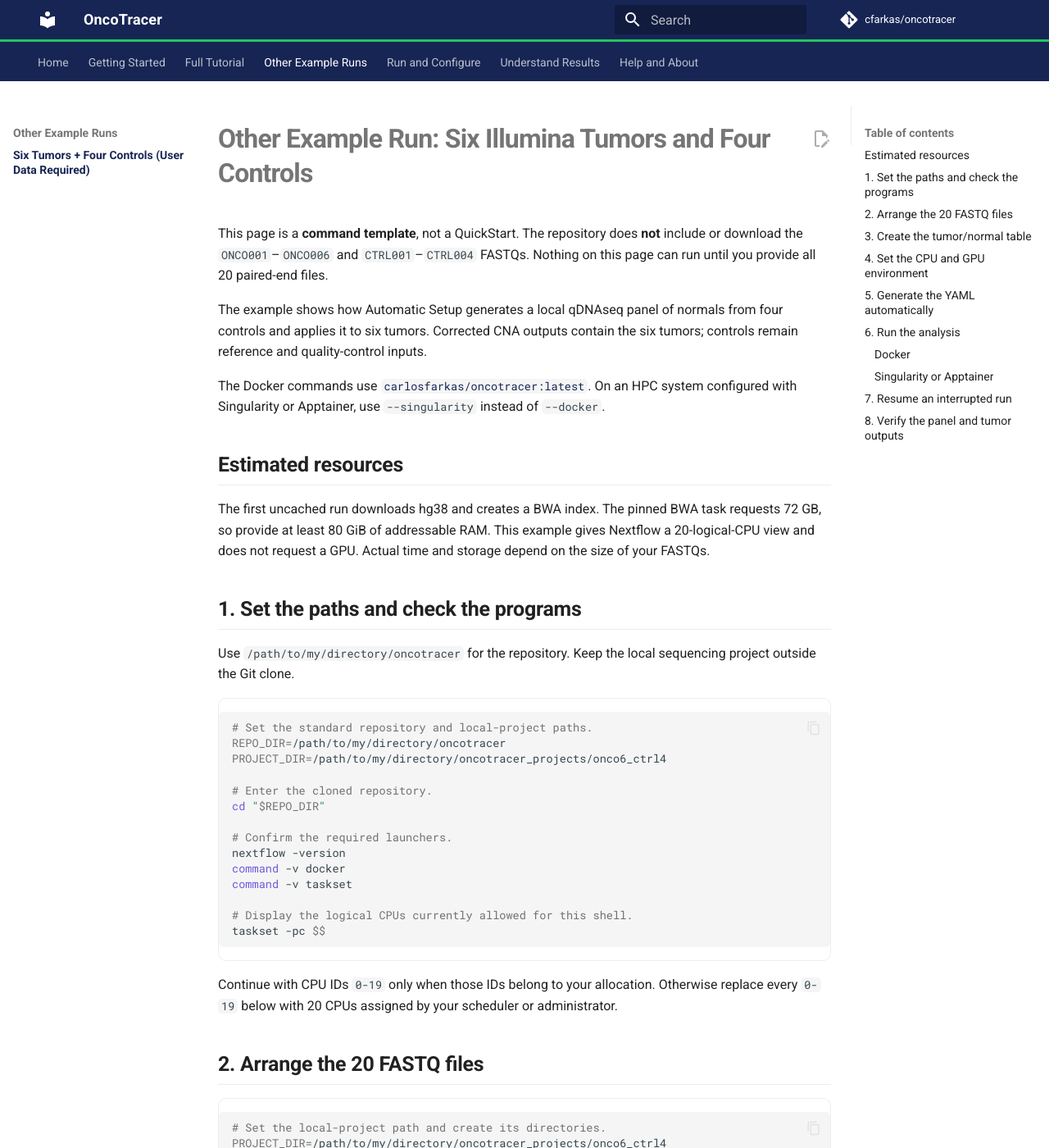
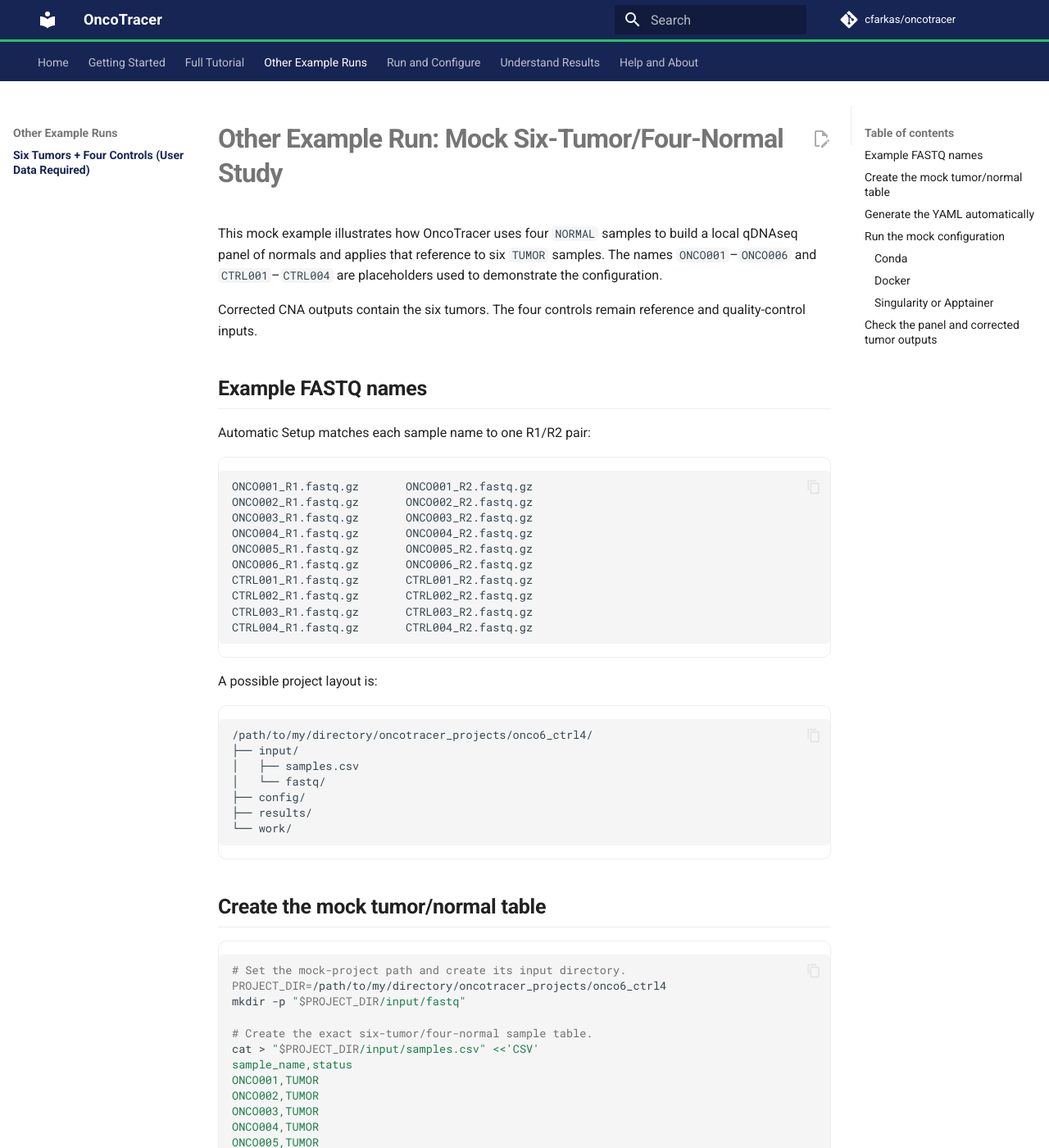
Before and after one commit to cfarkas/oncotracer, an MkDocs documentation site: the page built from docs/six_tumor_four_control.md, in a window 1280 px wide and 1400 px high. Shown: the whole window at 82% size. Built offline with MkDocs 1.6.1 and Material for MkDocs 9.7.7, drawn with Linux system fonts in a browser that asks for light colours; comment, search, counter and statistics services are not loaded; some of the changed text lies outside the part shown.

Commit message:
Docs: simplify the mock six-tumor four-normal example

````diff
--- a/docs/six_tumor_four_control.md
+++ b/docs/six_tumor_four_control.md
@@ -1,104 +1,46 @@
-# Other Example Run: Six Illumina Tumors and Four Controls
+# Other Example Run: Mock Six-Tumor/Four-Normal Study
 
-This page is a **command template**, not a QuickStart. The repository does **not** include or download the `ONCO001`–`ONCO006` and `CTRL001`–`CTRL004` FASTQs. Nothing on this page can run until you provide all 20 paired-end files.
+This mock example illustrates how OncoTracer uses four `NORMAL` samples to build a local qDNAseq panel of normals and applies that reference to six `TUMOR` samples. The names `ONCO001`–`ONCO006` and `CTRL001`–`CTRL004` are placeholders used to demonstrate the configuration.
 
-The example shows how Automatic Setup generates a local qDNAseq panel of normals from four controls and applies it to six tumors. Corrected CNA outputs contain the six tumors; controls remain reference and quality-control inputs.
+Corrected CNA outputs contain the six tumors. The four controls remain reference and quality-control inputs.
 
-The Docker commands use [`carlosfarkas/oncotracer:latest`](https://hub.docker.com/r/carlosfarkas/oncotracer). On an HPC system configured with Singularity or Apptainer, use `--singularity` instead of `--docker`.
+## Example FASTQ names
 
-## Estimated resources
+Automatic Setup matches each sample name to one R1/R2 pair:
 
-The first uncached run downloads hg38 and creates a BWA index. The pinned BWA task requests 72 GB, so provide at least 80 GiB of addressable RAM. This example gives Nextflow a 20-logical-CPU view and does not request a GPU. Actual time and storage depend on the size of your FASTQs.
-
-## 1. Set the paths and check the programs
-
-Use `/path/to/my/directory/oncotracer` for the repository. Keep the local sequencing project outside the Git clone.
-
-```bash
-# Set the standard repository and local-project paths.
-REPO_DIR=/path/to/my/directory/oncotracer
-PROJECT_DIR=/path/to/my/directory/oncotracer_projects/onco6_ctrl4
-
-# Enter the cloned repository.
-cd "$REPO_DIR"
-
-# Confirm the required launchers.
-nextflow -version
-command -v docker
-command -v taskset
-
-# Display the logical CPUs currently allowed for this shell.
-taskset -pc $$
+```text
+ONCO001_R1.fastq.gz       ONCO001_R2.fastq.gz
+ONCO002_R1.fastq.gz       ONCO002_R2.fastq.gz
+ONCO003_R1.fastq.gz       ONCO003_R2.fastq.gz
+ONCO004_R1.fastq.gz       ONCO004_R2.fastq.gz
+ONCO005_R1.fastq.gz       ONCO005_R2.fastq.gz
+ONCO006_R1.fastq.gz       ONCO006_R2.fastq.gz
+CTRL001_R1.fastq.gz       CTRL001_R2.fastq.gz
+CTRL002_R1.fastq.gz       CTRL002_R2.fastq.gz
+CTRL003_R1.fastq.gz       CTRL003_R2.fastq.gz
+CTRL004_R1.fastq.gz       CTRL004_R2.fastq.gz
 ```
 
-Continue with CPU IDs `0-19` only when those IDs belong to your allocation. Otherwise replace every `0-19` below with 20 CPUs assigned by your scheduler or administrator.
-
-## 2. Arrange the 20 FASTQ files
-
-```bash
-# Set the local-project path and create its directories.
-PROJECT_DIR=/path/to/my/directory/oncotracer_projects/onco6_ctrl4
-mkdir -p \
-  "$PROJECT_DIR/input/fastq" \
-  "$PROJECT_DIR/config" \
-  "$PROJECT_DIR/results" \
-  "$PROJECT_DIR/work"
-```
-
-Place exactly one R1/R2 pair for each sample directly in `input/fastq`:
+A possible project layout is:
 
 ```text
 /path/to/my/directory/oncotracer_projects/onco6_ctrl4/
 ├── input/
 │   ├── samples.csv
 │   └── fastq/
-│       ├── ONCO001_R1.fastq.gz
-│       ├── ONCO001_R2.fastq.gz
-│       ├── ONCO002_R1.fastq.gz
-│       ├── ONCO002_R2.fastq.gz
-│       ├── ONCO003_R1.fastq.gz
-│       ├── ONCO003_R2.fastq.gz
-│       ├── ONCO004_R1.fastq.gz
-│       ├── ONCO004_R2.fastq.gz
-│       ├── ONCO005_R1.fastq.gz
-│       ├── ONCO005_R2.fastq.gz
-│       ├── ONCO006_R1.fastq.gz
-│       ├── ONCO006_R2.fastq.gz
-│       ├── CTRL001_R1.fastq.gz
-│       ├── CTRL001_R2.fastq.gz
-│       ├── CTRL002_R1.fastq.gz
-│       ├── CTRL002_R2.fastq.gz
-│       ├── CTRL003_R1.fastq.gz
-│       ├── CTRL003_R2.fastq.gz
-│       ├── CTRL004_R1.fastq.gz
-│       └── CTRL004_R2.fastq.gz
 ├── config/
 ├── results/
 └── work/
 ```
 
-Automatic Setup expects one pair per sample in the top level of the FASTQ directory. It does not combine lane files recursively.
+## Create the mock tumor/normal table
 
 ```bash
-# Set the local-project path.
+# Set the mock-project path and create its input directory.
 PROJECT_DIR=/path/to/my/directory/oncotracer_projects/onco6_ctrl4
+mkdir -p "$PROJECT_DIR/input/fastq"
 
-# Confirm that the input directory contains exactly 20 compressed FASTQs.
-find "$PROJECT_DIR/input/fastq" \
-  -maxdepth 1 -type f -name '*.fastq.gz' | wc -l
-```
-
-The command must print `20`.
-
-## 3. Create the tumor/normal table
-
-Use this copy/paste-ready command. It creates or replaces the table instead of appending duplicate rows.
-
-```bash
-# Set the local-project path.
-PROJECT_DIR=/path/to/my/directory/oncotracer_projects/onco6_ctrl4
-
-# Create the exact six-tumor/four-control table.
+# Create the exact six-tumor/four-normal sample table.
 cat > "$PROJECT_DIR/input/samples.csv" <<'CSV'
 sample_name,status
 ONCO001,TUMOR
@@ -117,39 +59,17 @@ CSV
 cat "$PROJECT_DIR/input/samples.csv"
 ```
 
-`sample_name` must match the text before `_R1` and `_R2`. Automatic Setup uses the four `NORMAL` rows to generate the local panel settings.
+`sample_name` must match the text before `_R1` and `_R2`. The four `NORMAL` rows tell Automatic Setup to enable the local qDNAseq reference.
 
-## 4. Set the CPU and GPU environment
+## Generate the YAML automatically
 
 ```bash
-# Set the standard repository path and enter it.
-REPO_DIR=/path/to/my/directory/oncotracer
-cd "$REPO_DIR"
-
-# Hide GPU devices because this example does not request a GPU.
-export CUDA_VISIBLE_DEVICES=""
-export NVIDIA_VISIBLE_DEVICES=none
-export SINGULARITYENV_CUDA_VISIBLE_DEVICES=""
-export APPTAINERENV_CUDA_VISIBLE_DEVICES=""
-
-# Give each Nextflow controller a 20-CPU view and an 8 GiB JVM heap limit.
-export NXF_OPTS="-XX:ActiveProcessorCount=20 -Xms512m -Xmx8g"
-```
-
-`-Xmx8g` limits the Nextflow controller JVM, not the total analysis memory. Alignment and qDNAseq use additional RAM.
-
-## 5. Generate the YAML automatically
-
-`--auto_params` checks the 20 FASTQs, matches them to the sample table, writes `illumina.samplesheet.csv`, and writes `illumina.auto.yml`. It does not align reads or call CNAs.
-
-```bash
-# Set the standard repository and local-project paths.
+# Set the repository and mock-project paths.
 REPO_DIR=/path/to/my/directory/oncotracer
 PROJECT_DIR=/path/to/my/directory/oncotracer_projects/onco6_ctrl4
 
-# Validate the FASTQs and generate the Illumina YAML and samplesheet.
-taskset --cpu-list 0-19 nextflow run "$REPO_DIR/main.nf" \
-  --auto_params \
+# Validate the paired FASTQ mapping and generate the YAML and samplesheet.
+nextflow run "$REPO_DIR/main.nf" --auto_params \
   --mode illumina \
   --reads_folder "$PROJECT_DIR/input/fastq" \
   --sample_table "$PROJECT_DIR/input/samples.csv" \
@@ -158,23 +78,7 @@ taskset --cpu-list 0-19 nextflow run "$REPO_DIR/main.nf" \
   -work-dir "$PROJECT_DIR/work/auto_params"
 ```
 
-Continue only after `AUTO_PARAMS SUCCESS` appears.
-
-```bash
-# Set the local-project path.
-PROJECT_DIR=/path/to/my/directory/oncotracer_projects/onco6_ctrl4
-
-# Inspect the generated YAML.
-sed -n '1,120p' "$PROJECT_DIR/config/illumina.auto.yml"
-
-# Inspect the generated FASTQ-to-sample mapping.
-sed -n '1,20p' "$PROJECT_DIR/config/illumina.samplesheet.csv"
-
-# Inspect sample counts and file hashes.
-cat "$PROJECT_DIR/config/auto_params_manifest.tsv"
-```
-
-The YAML must include:
+Automatic Setup writes ten sample rows and enables the local panel with settings equivalent to:
 
 ```yaml
 illumina_build_pon: true
@@ -182,34 +86,51 @@ illumina_pon_normal_samples: "CTRL001,CTRL002,CTRL003,CTRL004"
 illumina_pon_min_normals: 4
 illumina_pon_name: CTRL001_CTRL002_CTRL003_CTRL004_PoN
 illumina_pon_min_mapq: 37
-illumina_pon_r_container: docker://quay.io/dincalcilab/qdnaseq:1.30.0-a28ebc1
 ```
 
+Inspect the generated files:
+
 ```bash
-# Set the local-project path.
+# Set the mock-project path.
 PROJECT_DIR=/path/to/my/directory/oncotracer_projects/onco6_ctrl4
 
-# Count the generated tumor rows.
+# Review the generated run configuration and sample mapping.
+sed -n '1,120p' "$PROJECT_DIR/config/illumina.auto.yml"
+sed -n '1,20p' "$PROJECT_DIR/config/illumina.samplesheet.csv"
+cat "$PROJECT_DIR/config/auto_params_manifest.tsv"
+
+# Confirm the generated tumor and normal row counts.
 grep -c ',tumor$' "$PROJECT_DIR/config/illumina.samplesheet.csv"
-
-# Count the generated normal rows.
 grep -c ',normal$' "$PROJECT_DIR/config/illumina.samplesheet.csv"
 ```
 
-The commands must print `6` and `4`.
+The final two commands should print `6` and `4`.
 
-## 6. Run the analysis
+## Run the mock configuration
+
+### Conda
+
+```bash
+# Set the repository and mock-project paths.
+REPO_DIR=/path/to/my/directory/oncotracer
+PROJECT_DIR=/path/to/my/directory/oncotracer_projects/onco6_ctrl4
+
+# Create or reuse the required Conda environments and run the analysis.
+nextflow run "$REPO_DIR/main.nf" --conda \
+  -params-file "$PROJECT_DIR/config/illumina.auto.yml" \
+  -work-dir "$PROJECT_DIR/work/analysis" \
+  -resume
+```
 
 ### Docker
 
 ```bash
-# Set the standard repository and local-project paths.
+# Set the repository and mock-project paths.
 REPO_DIR=/path/to/my/directory/oncotracer
 PROJECT_DIR=/path/to/my/directory/oncotracer_projects/onco6_ctrl4
 
-# Run the generated configuration with Docker and resume support.
-taskset --cpu-list 0-19 nextflow run "$REPO_DIR/main.nf" \
-  --docker \
+# Run the same configuration with the maintained Docker image.
+nextflow run "$REPO_DIR/main.nf" --docker \
   -params-file "$PROJECT_DIR/config/illumina.auto.yml" \
   -work-dir "$PROJECT_DIR/work/analysis" \
   -resume
@@ -218,60 +139,40 @@ taskset --cpu-list 0-19 nextflow run "$REPO_DIR/main.nf" \
 ### Singularity or Apptainer
 
 ```bash
-# Set the standard repository and local-project paths.
+# Set the repository and mock-project paths.
 REPO_DIR=/path/to/my/directory/oncotracer
 PROJECT_DIR=/path/to/my/directory/oncotracer_projects/onco6_ctrl4
 
-# Run the same configuration through the HPC container option.
-taskset --cpu-list 0-19 nextflow run "$REPO_DIR/main.nf" \
-  --singularity \
+# Run the same configuration through Singularity or Apptainer.
+nextflow run "$REPO_DIR/main.nf" --singularity \
   -params-file "$PROJECT_DIR/config/illumina.auto.yml" \
   -work-dir "$PROJECT_DIR/work/analysis" \
   -resume
 ```
 
-Keep the terminal open until Nextflow returns to the prompt. Do not start a second copy of the same analysis while it is active.
+Use one execution option. With `--conda`, Nextflow creates and reuses the required environments automatically.
 
-## 7. Resume an interrupted run
-
-Restore the environment variables from step 4, then use the same YAML and work directory:
+## Check the panel and corrected tumor outputs
 
 ```bash
-# Set the standard repository and local-project paths.
-REPO_DIR=/path/to/my/directory/oncotracer
-PROJECT_DIR=/path/to/my/directory/oncotracer_projects/onco6_ctrl4
-
-# Resume the existing Docker analysis.
-taskset --cpu-list 0-19 nextflow run "$REPO_DIR/main.nf" \
-  --docker \
-  -params-file "$PROJECT_DIR/config/illumina.auto.yml" \
-  -work-dir "$PROJECT_DIR/work/analysis" \
-  -resume
-```
-
-## 8. Verify the panel and tumor outputs
-
-```bash
-# Set the local-project and result paths.
+# Set the mock-project result paths.
 PROJECT_DIR=/path/to/my/directory/oncotracer_projects/onco6_ctrl4
 OUT="$PROJECT_DIR/results"
 PON="$OUT/01_samurai_illumina/qdnaseq_local_pon"
 
-# Require the successful panel completion marker.
+# Require the successful local-panel completion marker.
 test "$(tr -d '\r\n' < "$PON/qdnaseq_local_pon.done")" = QDNASEQ_LOCAL_PON_SUCCESS \
   && echo "PoN completed successfully"
 
-# Inspect the four-control manifest and leave-one-out control QC.
+# Review the four-control manifest and leave-one-out control QC.
 sed -n '1,10p' "$PON/pon/normal_panel_manifest.tsv"
 sed -n '1,10p' "$PON/qc/normal_panel_sample_qc.tsv"
 
-# List the corrected tumor bin files.
+# List the corrected tumor bin files and read the workflow summary.
 find "$PON/bins" -maxdepth 1 -type f -name '*_markdup_bins.bed' -printf '%f\n' | sort
-
-# Read the final workflow summary.
 cat "$OUT/06_workflow_summary/workflow_summary.txt"
 ```
 
-The control files must contain `CTRL001` through `CTRL004`. Corrected tumor files must contain `ONCO001` through `ONCO006` and no controls.
+The control manifest and QC contain `CTRL001` through `CTRL004`. Corrected tumor outputs contain `ONCO001` through `ONCO006`.
 
-Four controls form a small, run-specific reference. Review the control QC before interpreting CNA calls. OncoTracer is for research use and is not a standalone diagnostic system.
+Four controls form a small, run-specific reference, so review the control QC before interpreting CNA calls. OncoTracer is for research use and is not a standalone diagnostic system.
````
